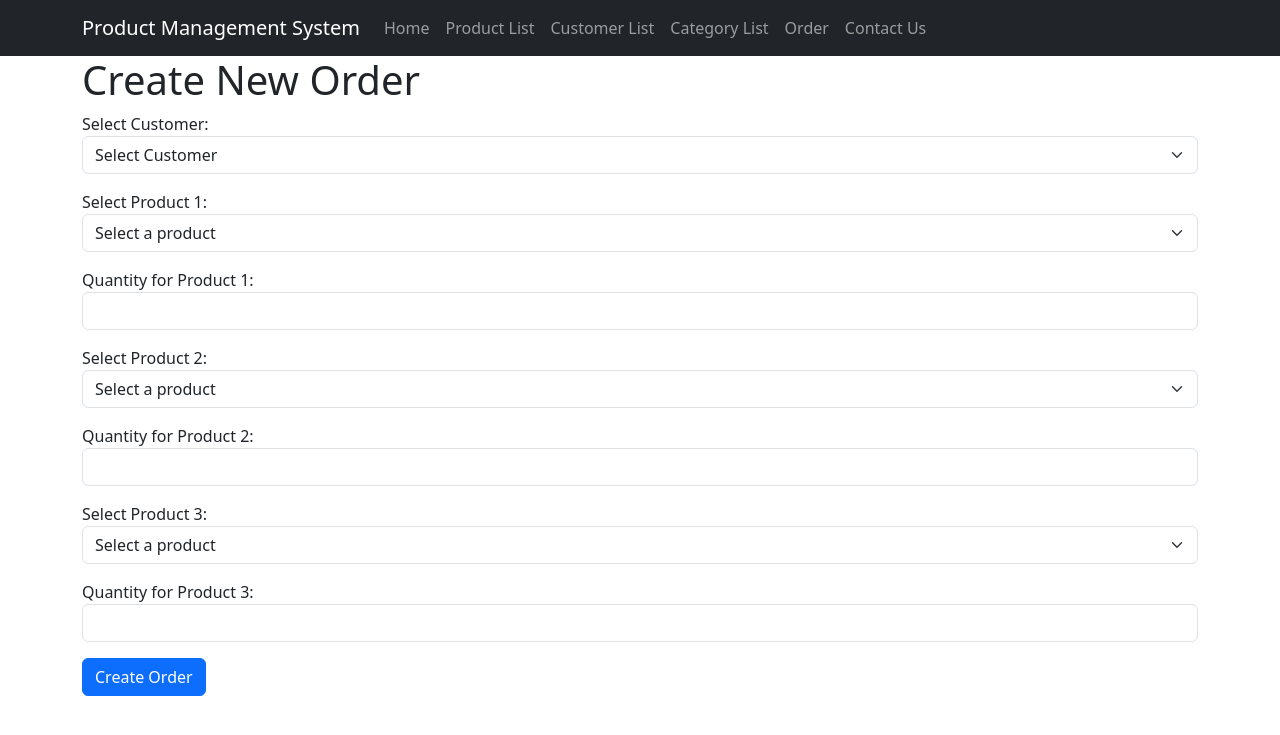
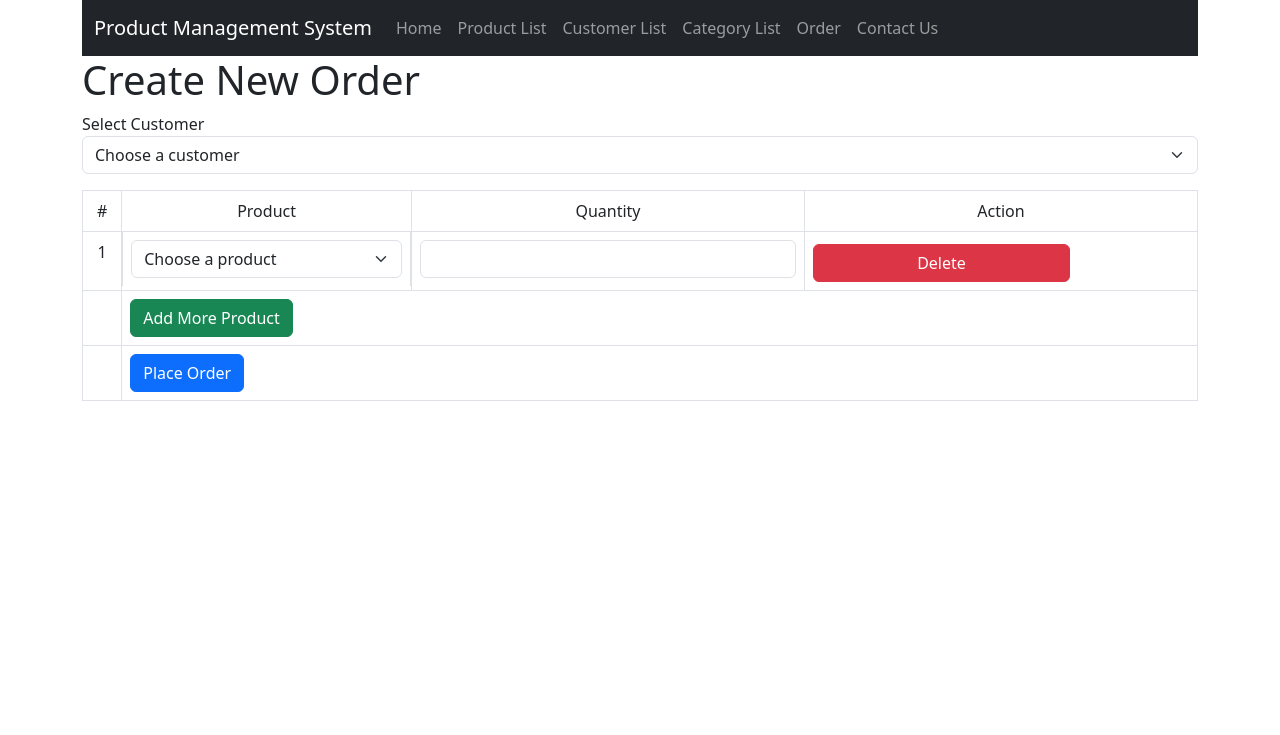
Before and after one commit to JiroHaw0214/webapp, a PHP site: page /create_order.php in a window 1280 px wide. Shown: the top 735 px of the page. Run offline with PHP 8.4, Linux system fonts and the light colour scheme; tables that the repository leaves empty or names only in its code hold one stand-in row (values such as "Sample post").

Commit message:
change the method for order

```diff
--- a/project/create_order.php
+++ b/project/create_order.php
@@ -1,78 +1,173 @@
-<!DOCTYPE HTML>
-<html>
+<!DOCTYPE html>
+<html lang="en">
 
 <head>
-    <title>Create New Order</title>
+    <meta charset="UTF-8">
+    <meta name="viewport" content="width=device-width, initial-scale=1.0">
     <link href="https://cdn.jsdelivr.net/npm/bootstrap@5.3.0/dist/css/bootstrap.min.css" rel="stylesheet" integrity="sha384-9ndCyUaIbzAi2FUVXJi0CjmCapSmO7SnpJef0486qhLnuZ2cdeRhO02iuK6FUUVM" crossorigin="anonymous">
+    <title>Create Order</title>
 </head>
 
 <body>
-    <?php include 'includes/navbar.php'; ?>
-    <!-- container -->
     <div class="container">
+        <?php
+        include 'includes/navbar.php';
+        ?>
         <div class="page-header">
             <h1>Create New Order</h1>
         </div>
 
-        <!-- Display success message -->
         <?php
-        if (isset($_GET['order_created']) && $_GET['order_created'] == 1) {
-            echo '<div class="alert alert-success">Order created successfully!</div>';
+        date_default_timezone_set('asia/Kuala_Lumpur');
+        // include database connection
+        include 'config/database.php';
+        $product_query = "SELECT id, name FROM products";
+        $product_stmt = $con->prepare($product_query);
+        $product_stmt->execute();
+        $products = $product_stmt->fetchAll(PDO::FETCH_ASSOC);
+
+        if ($_POST) {
+            try {
+                $errors = array();
+                $quantity_array = $_POST['quantity'];
+                foreach ($quantity_array as $quantity) {
+                    if (empty($quantity)) {
+                        $errors[] = "Please fill in the quantity for all products.";
+                    } elseif ($quantity <= 0) {
+                        $errors[] = "Quantity must be greater than 0.";
+                    }
+                }
+
+                if (!empty($errors)) {
+                    echo "<div class='alert alert-danger'>";
+                    foreach ($errors as $displayError) {
+                        echo $displayError . "<br>";
+                    }
+                    echo "</div>";
+                } else {
+                    $summary_query = "INSERT INTO order_summary SET customer_id=:customer, order_date=:order_date";
+                    $customer = $_POST['customer'];
+                    $order_date = date('Y-m-d H:i:s'); // get the current date and time
+                    $summary_stmt = $con->prepare($summary_query);
+                    $summary_stmt->bindParam(':customer', $customer);
+                    $summary_stmt->bindParam(':order_date', $order_date);
+                    $summary_stmt->execute();
+                    // order details
+                    $details_query = "INSERT INTO order_details SET order_id=:order_id, customer_id=:customer_id, product_id=:product_id, quantity=:quantity";
+                    $order_id = $con->lastInsertId();
+                    $details_stmt = $con->prepare($details_query);
+                    $product_id = $_POST['product'];
+                    $quantity = $_POST['quantity'];
+                    for ($i = 0; $i < count($product_id); $i++) {
+                        // array
+                        $details_stmt->bindParam(':order_id', $order_id);
+                        $details_stmt->bindParam(':customer_id', $customer);
+                        $details_stmt->bindParam(':product_id', $product_id[$i]);
+                        $details_stmt->bindParam(':quantity', $quantity[$i]);
+                        $details_stmt->execute();
+                    }
+                    echo "<div class='alert alert-success'>Order successfully.</div>";
+                }
+            } catch (PDOException $exception) {
+                echo "<div class='alert alert-danger'>Error: " . $exception->getMessage() . "</div>";
+            }
         }
         ?>
 
-        <!-- Create New Order Form -->
-        <form action="process_order.php" method="POST" onsubmit="return validateForm()">
-            <!-- Customer listing select menu -->
-            <div class="mb-3">
-                <label for="customer">Select Customer:</label>
-                <select class="form-select" name="customer" id="customer" required>
-                    <option value="" selected disabled>Select Customer</option>
-                    <?php
-                    // Include database connection
-                    include 'config/database.php';
+        <form action="" method="POST">
+            <span>Select Customer</span>
+            <select class="form-select mb-3" name="customer" required>
+                <option value="" selected disabled>Choose a customer</option>
+                <?php
+                // Fetch customers from the database
+                $query = "SELECT id, first_name FROM customers";
+                $stmt = $con->prepare($query);
+                $stmt->execute();
+                $customers = $stmt->fetchAll(PDO::FETCH_ASSOC);
 
-                    // Fetch customers from the database
-                    $customer_query = "SELECT id, first_name FROM customers";
-                    $customer_stmt = $con->prepare($customer_query);
-                    $customer_stmt->execute();
-                    while ($customer_row = $customer_stmt->fetch(PDO::FETCH_ASSOC)) {
-                        echo "<option value='" . $customer_row['id'] . "'>" . $customer_row['first_name'] . "</option>";
+                // Generate select options
+                foreach ($customers as $customer) {
+                    echo "<option value='{$customer['id']}'>{$customer['first_name']}</option>";
+                } ?>
+            </select>
+
+            <table class='table table-hover table-responsive table-bordered' id="row_del">
+                <tr>
+                    <td class="text-center">#</td>
+                    <td class="text-center">Product</td>
+                    <td class="text-center">Quantity</td>
+                    <td class="text-center">Action</td>
+                </tr>
+                <tr class="pRow">
+                    <td class="text-center">1</td>
+                    <td class="d-flex">
+                        <select class="form-select" name="product[]" required>
+                            <option value="" selected disabled>Choose a product</option>
+                            <?php
+                            // Generate select options
+                            foreach ($products as $product) {
+                                echo "<option value='{$product['id']}'>{$product['name']}</option>";
+                            }
+                            ?>
+                        </select>
+                    </td>
+                    <td><input class="form-control" type="number" name="quantity[]" required></td>
+                    <td><input href='#' onclick='deleteRow(this)' class='btn d-flex justify-content-center btn-danger mt-1' value="Delete" /></td>
+                </tr>
+                <tr>
+                    <td>
+
+                    </td>
+                    <td colspan="4">
+                        <input type="button" value="Add More Product" class="btn btn-success add_one" />
+                    </td>
+                </tr>
+                <tr>
+                    <td>
+
+                    </td>
+                    <td colspan="4"><input type='submit' value='Place Order' class='btn btn-primary' /></td>
+                </tr>
+            </table>
+        </form>
+        <script>
+            document.addEventListener('click', function(event) {
+                if (event.target.matches('.add_one')) {
+                    var rows = document.getElementsByClassName('pRow');
+                    // Get the last row in the table
+                    var lastRow = rows[rows.length - 1];
+                    // Clone the last row
+                    var clone = lastRow.cloneNode(true);
+                    // Insert the clone after the last row
+                    lastRow.insertAdjacentElement('afterend', clone);
+
+                    // Loop through the rows
+                    for (var i = 0; i < rows.length; i++) {
+                        // Set the inner HTML of the first cell to the current loop iteration number
+                        rows[i].cells[0].innerHTML = i + 1;
                     }
-                    ?>
-                </select>
-            </div>
+                }
+            }, false);
 
-            <!-- Product dropdown menus and Quantity input fields -->
-            <?php
-            // Fetch products from the database
-            $product_query = "SELECT id, name, price FROM products";
-            $product_stmt = $con->prepare($product_query);
-            $product_stmt->execute();
-            for ($i = 1; $i <= 3; $i++) { // Assuming you want to allow a maximum of three products per order
-                echo "<div class='mb-3'>";
-                echo "<label for='product_$i'>Select Product $i:</label>";
-                echo "<select class='form-select' name='product_$i' id='product_$i' required>";
-                echo "<option value='' selected disabled>Select a product</option>";
-                while ($product_row = $product_stmt->fetch(PDO::FETCH_ASSOC)) {
-                    echo "<option value='" . $product_row['id'] . "'>" . $product_row['name'] . "</option>";
+            function deleteRow(r) {
+                var total = document.querySelectorAll('.pRow').length;
+                if (total > 1) {
+                    var i = r.parentNode.parentNode.rowIndex;
+                    document.getElementById("row_del").deleteRow(i);
+
+                    var rows = document.getElementsByClassName('pRow');
+                    for (var i = 0; i < rows.length; i++) {
+                        // Set the inner HTML of the first cell to the current loop iteration number
+                        rows[i].cells[0].innerHTML = i + 1;
+                    }
+                } else {
+                    alert("You need to order at least one item.");
                 }
-                // Reset the product statement to fetch products again
-                $product_stmt->execute();
-                echo "</select>";
-                echo "</div>";
+            }
+        </script>
+    </div>
 
-                echo "<div class='mb-3'>";
-                echo "<label for='quantity_$i'>Quantity for Product $i:</label>";
-                echo "<input type='number' name='quantity_$i' id='quantity_$i' class='form-control' required min='1'>";
-                echo "</div>";
-            }
-            ?>
-
-            <button type="submit" class="btn btn-primary">Create Order</button>
-        </form>
-
-    </div> <!-- end .container -->
+    <script src="https://cdn.jsdelivr.net/npm/bootstrap@5.3.0/dist/js/bootstrap.bundle.min.js" integrity="sha384-geWF76RCwLtnZ8qwWowPQNguL3RmwHVBC9FhGdlKrxdiJJigb/j/68SIy3Te4Bkz" crossorigin="anonymous"></script>
 </body>
 
 </html>
```
Also changed, not shown: project/process_order.php (deleted, +0 -85 lines).
